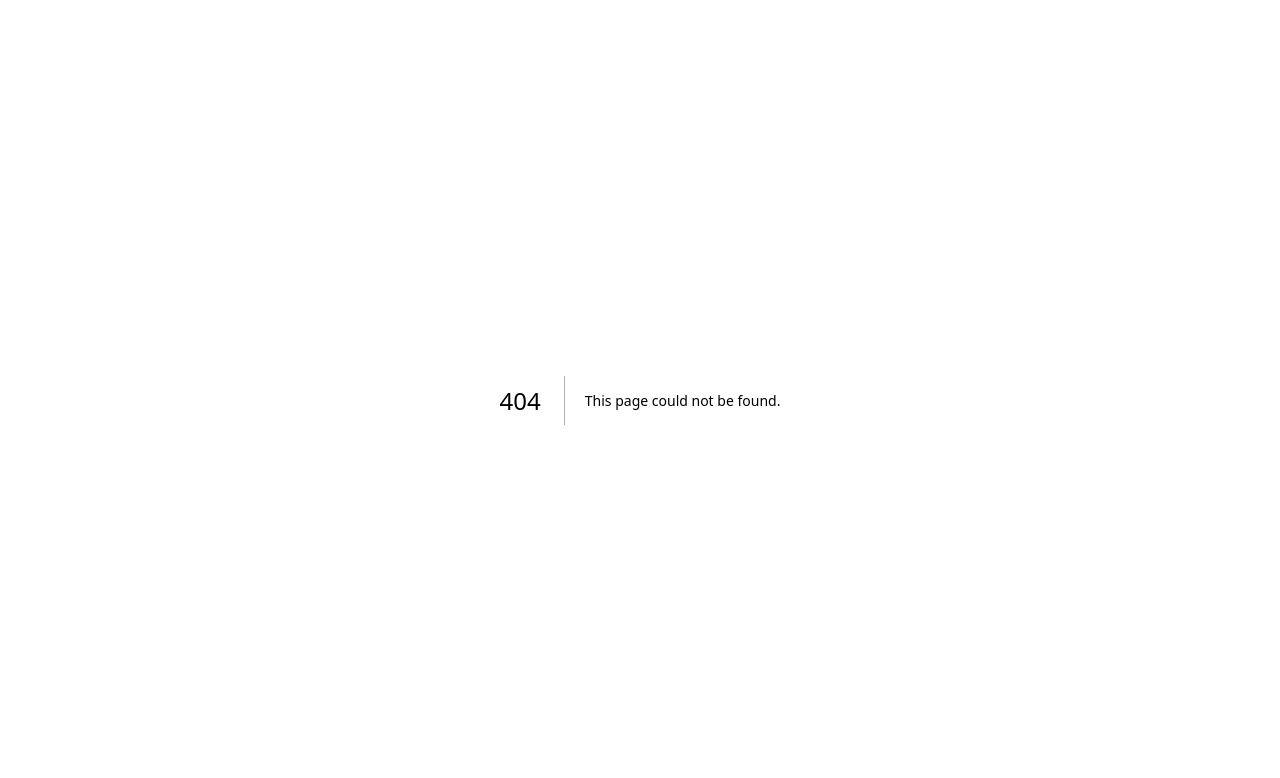
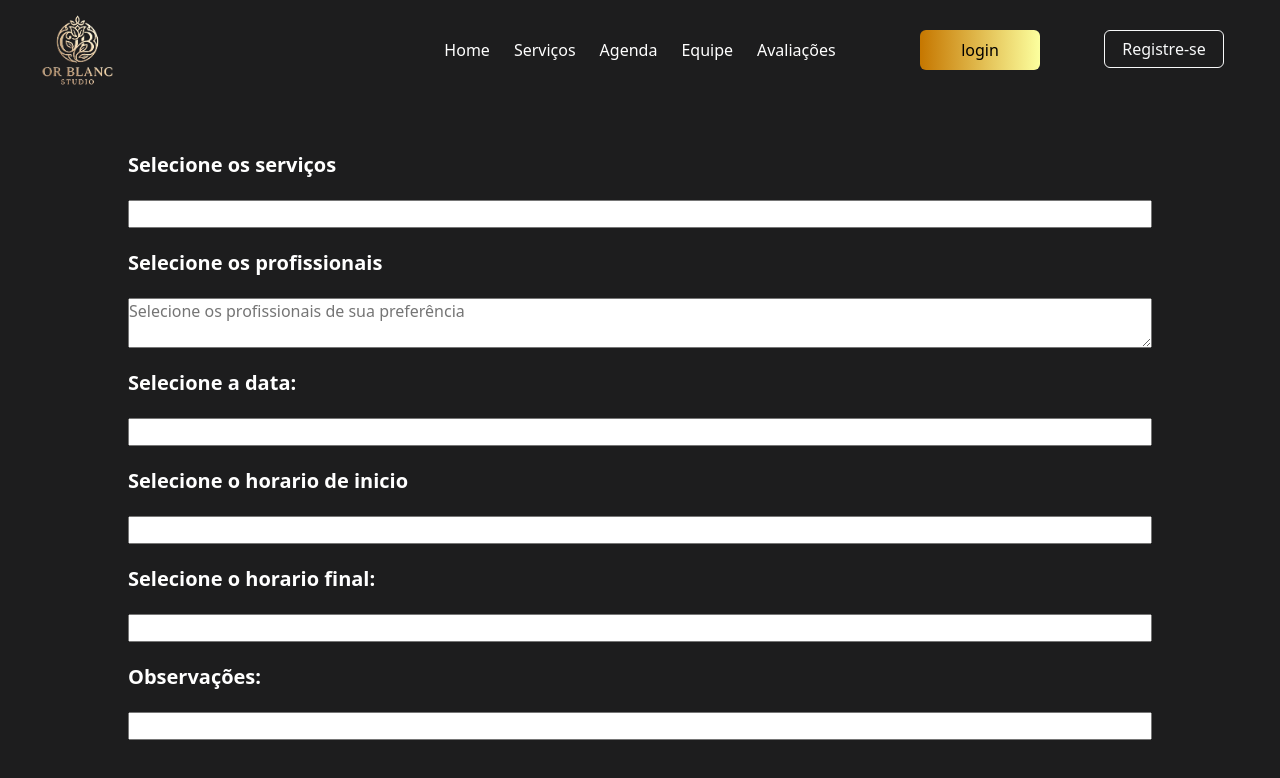
Before and after one commit to Eduardo-Bernal/Or-Blanc-Studio-Front, a Next.js app: page /servico/agendar-servico in a window 1280 px wide. Before the commit this address had no page. Shown: the top 778 px of the page. Built offline with nearby package versions, Linux system fonts and the light colour scheme.

Commit message:
agendar-servico em andamento

```diff
--- /dev/null
+++ b/src/pages/servico/agendar-servico/agendar-servico.module.css
@@ -0,0 +1,39 @@
+.pagina_conteudo
+{
+    display: flex;
+    align-items: center;
+    flex-direction: column;
+    justify-content: space-between;
+    height: 100vh;
+    gap: 50px;
+    background-color: var(--preto-fundo)
+
+}
+
+.conteudo
+{
+    display: flex;
+    flex-direction: column;
+    align-items: center;
+    gap: 20px;
+    /* padding: 30px 20px; */
+
+    width: 100%;
+}
+
+.inputs
+{
+    display: flex;
+    flex-direction: column;
+    width: 80%;
+}
+
+.label
+{
+    color: #ffffff;
+    font-size: 20px;
+    font-weight: 600;
+    margin-bottom: 20px;
+    align-self: flex-start;
+
+}
--- /dev/null
+++ b/src/pages/servico/agendar-servico/index.tsx
@@ -0,0 +1,83 @@
+import Header from "@/pages/components/Header";
+import Footer from "@/pages/components/Footer";
+import styles from "./agendar-servico.module.css";
+
+export default function Agendar() {
+
+    return (
+        <main className={styles.pagina_conteudo}>
+
+            <Header />
+            <div className={styles.conteudo}>
+
+                <div className={styles.inputs}>
+                    <label htmlFor="Servico os serviços" className={styles.label}>Selecione os serviços</label>
+                    <input
+                        type="text"
+                        id="Servico os serviços"
+                        className={styles.nome_servico}
+                    />
+                </div>
+
+
+                <div className={styles.inputs}>
+                    <label htmlFor="Selecione os profissionais" className={styles.label}>Selecione os profissionais</label>
+                    <textarea
+                        id="Selecione os profissionais"
+                        placeholder="Selecione os profissionais de sua preferência"
+                        // rows={1}
+                        className={styles.nome_profissional}
+                    />
+                </div>
+
+                <div className={styles.inputs}>
+                    <label htmlFor="Selecione a data" className={styles.label}>Selecione a data:</label>
+                    <input
+                        type="text"
+                        id="Selecione a data"
+                        className={styles.data}
+                    />
+                </div>
+
+
+                   <div className={styles.inputs}>
+                    <label htmlFor="Selecione o horario de inicio" className={styles.label}>Selecione o horario de inicio</label>
+                    <input
+                        type="text"
+                        id="Selecione o horario de inicio"
+                        className={styles.data_inicio}
+                    />
+                </div>
+
+                  <div className={styles.inputs}>
+                    <label htmlFor="Selecione o horario final" className={styles.label}>Selecione o horario final:</label>
+                    <input
+                        type="text"
+                        id="Selecione o horario final"
+                        className={styles.data_final}
+                    />
+                </div>
+
+
+                <div className={styles.inputs}>
+                    <label htmlFor="Observacoes" className={styles.label}>Observações:</label>
+                    <input
+                        type="text"
+                        id="Observacoes"
+                        className={styles.data_final}
+                    />
+                </div>
+
+
+
+                <div className={styles.container_botao}>
+                    <button type="submit" className={`btn w-100 py-3 fw-medium ${styles.botao_enviar}`}>
+                        Agendar
+                    </button>
+                </div>
+            </div>
+
+            <Footer />
+        </main>
+    )
+}
--- a/src/pages/servico/criar-servico/criar-servico.module.css
+++ b/src/pages/servico/criar-servico/criar-servico.module.css
@@ -41,6 +41,7 @@
     -webkit-background-clip: text;
     color: transparent;
     font-size:  60px;
+    font-family: 'Cinzel', serif !important;
 
 }
 
@@ -78,19 +79,16 @@
     font-size: 16px;
 }
 
-/* Estilo para quando passar o mouse no input de imagem */
 .imagem_input:hover {
     border-color: #c67700;
     background-color: #333333;
 }
 
-/* Estilo para quando o input estiver em foco */
 .imagem_input:focus {
     outline: none;
     box-shadow: 0 0 0 4px rgba(198, 119, 0, 0.15);
 }
 
-/* Estilização específica do botão "Escolher arquivo" nativo do navegador */
 .imagem_input::-webkit-file-upload-button {
     background: linear-gradient(-90deg, #fcff9e 0%, #c67700 100%);
     color: #000000;
```
Also changed, not shown: src/pages/servico/agendar/index.tsx (+5 -5 lines).
